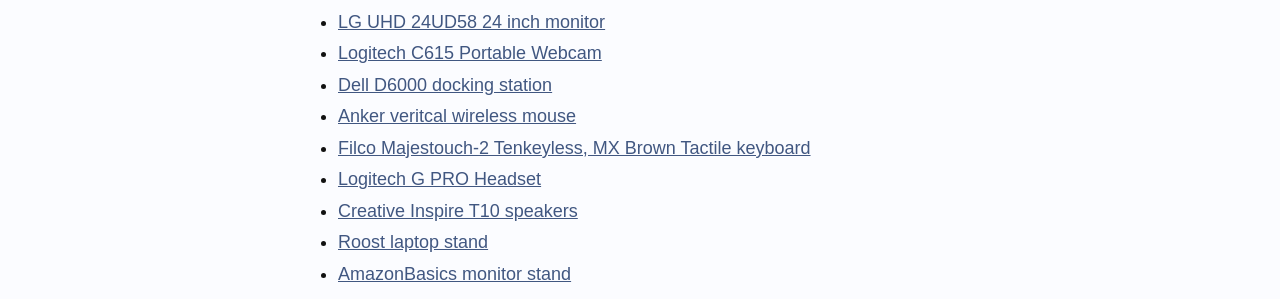
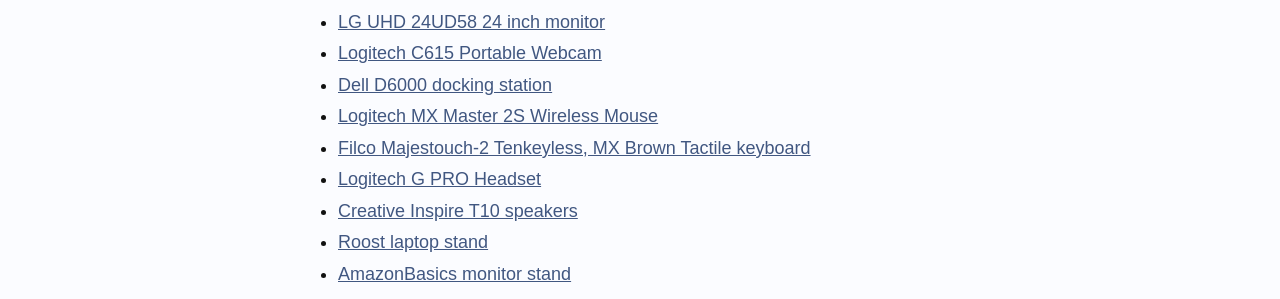
Before and after one commit to steverydz/steverydz.github.io, a Jekyll site: the page built from uses.md, in a window 1280 px wide. Shown: the part 1450-1749 px from the top of the page. Built offline with Jekyll 4.4.1, drawn with Linux system fonts in a browser that asks for light colours.

Commit message:
Update mouse on uses page

```diff
--- a/uses.md
+++ b/uses.md
@@ -21,7 +21,7 @@
 - [LG UHD 24UD58 24 inch monitor](https://smile.amazon.co.uk/gp/product/B01JM4E3UC/)
 - [Logitech C615 Portable Webcam](https://smile.amazon.co.uk/gp/product/B014KH8BRW/ref=ppx_yo_dt_b_search_asin_title)
 - [Dell D6000 docking station](https://smile.amazon.co.uk/gp/product/B072K6HJBN)
-- [Anker veritcal wireless mouse](https://smile.amazon.co.uk/gp/product/B00BIFNTMC)
+- [Logitech MX Master 2S Wireless Mouse](https://smile.amazon.co.uk/gp/product/B071KZS3MF)
 - [Filco Majestouch-2 Tenkeyless, MX Brown Tactile keyboard](https://www.keyboardco.com/keyboard/uk-filco-majestouch-2-tenkeyless-nkr-tactile-action-keyboard.asp)
 - [Logitech G PRO Headset](https://smile.amazon.co.uk/gp/product/B07TQ6G276/ref=ppx_yo_dt_b_asin_title_o04_s00)
 - [Creative Inspire T10 speakers](https://smile.amazon.co.uk/gp/product/B000WQIKJ0/ref=ppx_yo_dt_b_search_asin_title)
```
